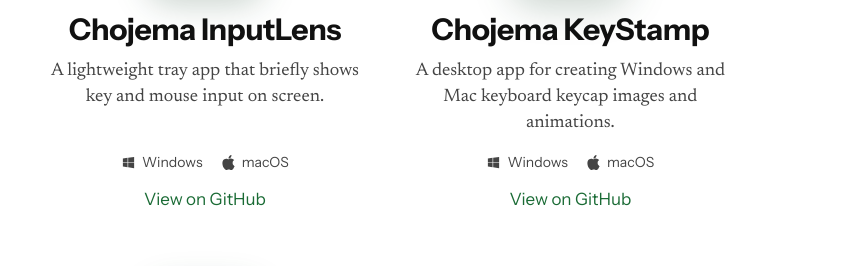
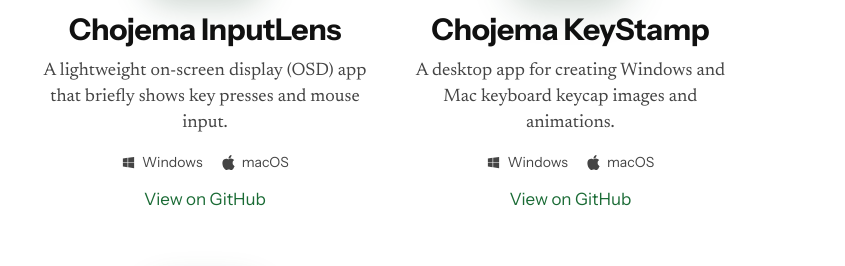
Before and after one commit to chojema/AppPark, a plain HTML site: page index.html in a window 1280 px wide. Shown: the part 829-1095 px from the top of the page, 435-1280 px from the left. Drawn offline with Linux system fonts and the light colour scheme; a web font is replaced by a local one.

Commit message:
Clarify InputLens OSD description

```diff
--- a/index.html
+++ b/index.html
@@ -73,7 +73,7 @@
       <section class="app">
         <img src="assets/chojema-inputlens.png" alt="" width="512" height="512">
         <h2 lang="en">Chojema InputLens</h2>
-        <p data-i18n="inputLensLine">누른 키와 마우스 입력을 화면에 잠깐 보여 주는 가벼운 상주 앱입니다.</p>
+        <p data-i18n="inputLensLine">누른 키와 마우스 입력을 화면에 잠깐 보여 주는 가벼운 입력 표시(OSD) 앱입니다.</p>
         <ul class="platforms" lang="en" aria-label="지원 환경" data-i18n-label="platformsLabel">
           <li><svg viewBox="0 0 24 24" aria-hidden="true"><path d="M3 5.5 10.5 4.4v7.1H3zM11.5 4.3 21 3v8.5h-9.5zM3 12.5h7.5v7.1L3 18.5zM11.5 12.5H21V21l-9.5-1.3z"/></svg>Windows</li>
           <li><svg viewBox="0 0 24 24" aria-hidden="true"><path d="M12.152 6.896c-.948 0-2.415-1.078-3.96-1.04-2.04.027-3.91 1.183-4.961 3.014-2.117 3.675-.546 9.103 1.519 12.09 1.013 1.454 2.208 3.09 3.792 3.039 1.52-.065 2.09-.987 3.935-.987 1.831 0 2.35.987 3.96.948 1.637-.026 2.676-1.48 3.676-2.948 1.156-1.688 1.636-3.325 1.662-3.415-.039-.013-3.182-1.221-3.22-4.857-.026-3.04 2.48-4.494 2.597-4.559-1.429-2.09-3.623-2.324-4.39-2.376-2-.156-3.675 1.09-4.61 1.09zM15.53 3.83c.843-1.012 1.4-2.427 1.245-3.83-1.207.052-2.662.805-3.532 1.818-.78.896-1.454 2.338-1.273 3.714 1.338.104 2.715-.688 3.559-1.701"/></svg>macOS</li>
@@ -128,6 +128,6 @@
     </nav>
     <p class="copyright">© <span id="copyright-year">2026</span> Chulwoo Park</p>
   </footer>
-  <script src="script.js?v=copykeep-1"></script>
+  <script src="script.js?v=inputlens-osd-1"></script>
 </body>
 </html>
--- a/script.js
+++ b/script.js
@@ -9,7 +9,7 @@
       copyKeepLine: "텍스트와 이미지의 복사 기록을 저장하고, 단축키로 불러와 붙여넣는 클립보드 관리 앱입니다.",
       doorooLine: "HWPX와 HWP 문서를 위한 데스크톱 워드 프로세서입니다.",
       editorLine: "Markdown과 HTML을 보이는 그대로 편집하고, TXT, JSON, SVG 등도 다루는 텍스트 편집기입니다.",
-      inputLensLine: "누른 키와 마우스 입력을 화면에 잠깐 보여 주는 가벼운 상주 앱입니다.",
+      inputLensLine: "누른 키와 마우스 입력을 화면에 잠깐 보여 주는 가벼운 입력 표시(OSD) 앱입니다.",
       webDeltaLine: "등록해 둔 웹페이지의 변경 여부를 확인하는 로컬 앱입니다.",
       countdownLine: "시험장 등에서 현재 시각과 종료 시각, 남은 시간을 화면에 표시합니다.",
       keyStampLine: "Windows와 Mac 키보드 키캡 이미지와 애니메이션을 만드는 데스크톱 앱입니다.",
@@ -23,7 +23,7 @@
       copyKeepLine: "A clipboard manager that saves copied text and images and lets you recall and paste them with a keyboard shortcut.",
       doorooLine: "A desktop word processor for HWPX and HWP documents.",
       editorLine: "A text editor that lets you edit Markdown and HTML as they appear, and also handles TXT, JSON, SVG, and more.",
-      inputLensLine: "A lightweight tray app that briefly shows key and mouse input on screen.",
+      inputLensLine: "A lightweight on-screen display (OSD) app that briefly shows key presses and mouse input.",
       webDeltaLine: "A local app that checks whether the web pages you registered have changed.",
       countdownLine: "Keep the current time, end time, and time remaining on screen, in an exam room or anywhere else.",
       keyStampLine: "A desktop app for creating Windows and Mac keyboard keycap images and animations.",
```
